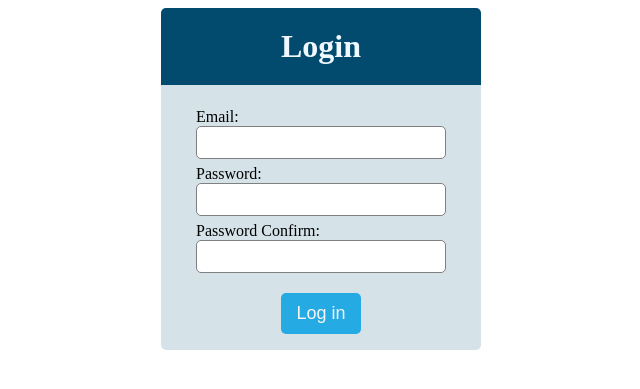
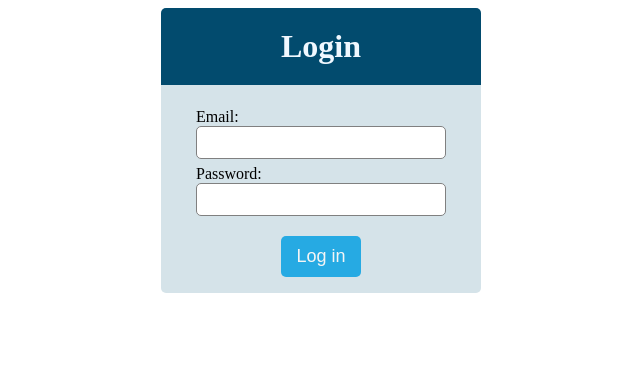
Before and after one commit to east-and-west-magic/pgsns, a Django app: page /user/login/ in a window 1280 px wide. Shown: the top 389 px of the page, without its empty margins (319-959 px from the left). Run offline with Django 5.2, Linux system fonts and the light colour scheme.

Commit message:
del password confirmation

```diff
--- a/src/main/static/css/login.css
+++ b/src/main/static/css/login.css
@@ -26,8 +26,7 @@ body {
 }
 
 .login #id_email,
-.login #id_password,
-.login #id_password_confirm {
+.login #id_password {
   padding: 8px;
   width: 100%;
   box-sizing: border-box;
--- a/src/main/templates/login.html
+++ b/src/main/templates/login.html
@@ -22,10 +22,6 @@
         <label for="id_password" class="required">Password:</label>
         <input type="password" name="password" id="id_password" required/>
       </div>
-      <div class="form-row">
-        <label for="id_password_confirm" class="required">Password Confirm:</label>
-        <input type="password" name="password_confirm" id="id_password_confirm" required/>
-      </div>
       <div hidden> {{ error|default:'false' }}</div>
       {% if error == "true" %}
       <div class="errortip">
```
